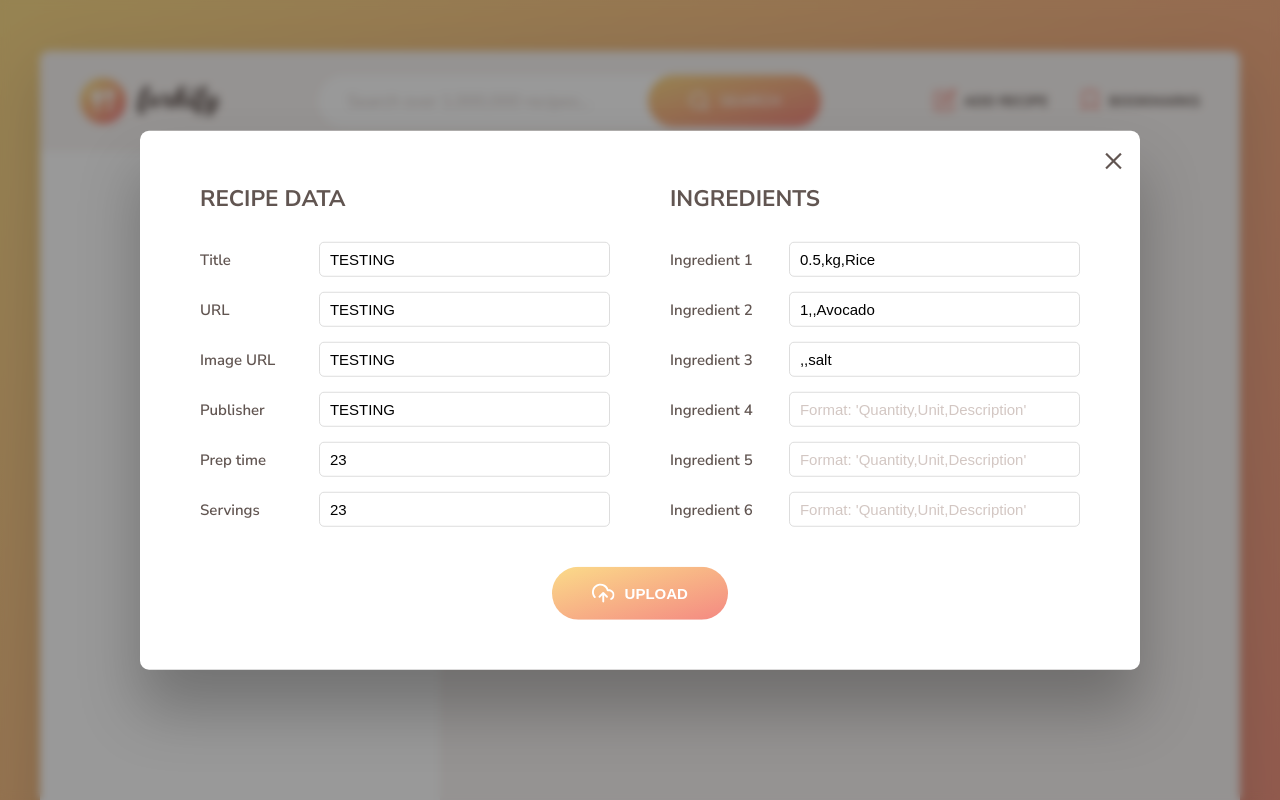
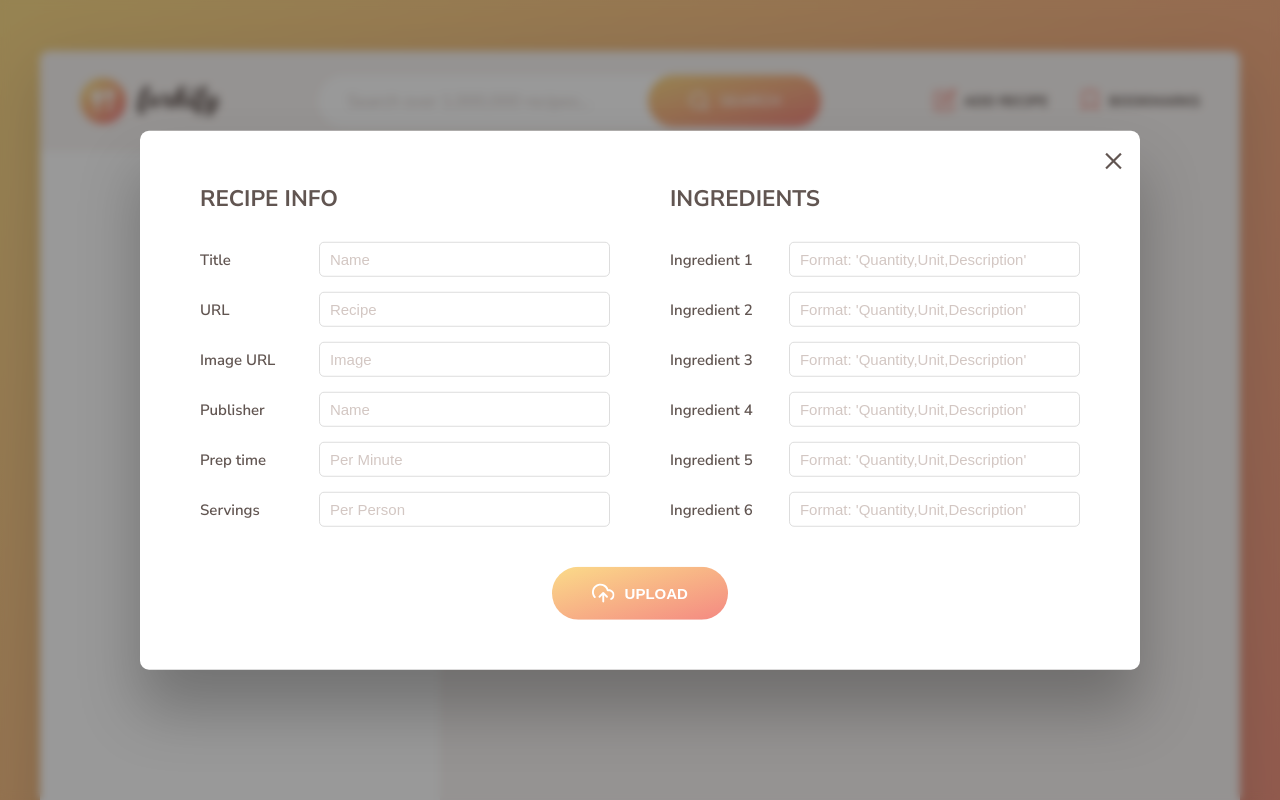
Before and after one commit to ChrisMartinezDesign/forkify-course-video, a website built with Parcel: page starter/index.html in a window 1280 px wide. Both pictures are taken after a click on the button "ADD RECIPE". Shown: the top 800 px of the page. Built offline with nearby package versions, Linux system fonts and the light colour scheme.

Commit message:
Update Add Recipe Form

```diff
--- a/starter/index.html
+++ b/starter/index.html
@@ -262,26 +262,36 @@
       <button class="btn--close-modal">&times;</button>
       <form class="upload">
         <div class="upload__column">
-          <h3 class="upload__heading">Recipe data</h3>
+          <h3 class="upload__heading">Recipe Info</h3>
           <label>Title</label>
-          <input value="TESTING" required name="title" type="text" />
+          <input required name="title" type="text" placeholder="Name" />
           <label>URL</label>
-          <input value="TESTING" required name="sourceUrl" type="text" />
+          <input required name="sourceUrl" type="text" placeholder="Recipe" />
           <label>Image URL</label>
-          <input value="TESTING" required name="image" type="text" />
+          <input required name="image" type="text" placeholder="Image" />
           <label>Publisher</label>
-          <input value="TESTING" required name="publisher" type="text" />
+          <input required name="publisher" type="text" placeholder="Name" />
           <label>Prep time</label>
-          <input value="23" required name="cookingTime" type="number" />
+          <input
+            required
+            name="cookingTime"
+            type="number"
+            placeholder="Per Minute"
+          />
           <label>Servings</label>
-          <input value="23" required name="servings" type="number" />
+          <input
+            required
+            name="servings"
+            type="number"
+            placeholder="Per Person"
+          />
         </div>
 
         <div class="upload__column">
           <h3 class="upload__heading">Ingredients</h3>
           <label>Ingredient 1</label>
           <input
-            value="0.5,kg,Rice"
+            \
             type="text"
             required
             name="ingredient-1"
@@ -289,14 +299,12 @@
           />
           <label>Ingredient 2</label>
           <input
-            value="1,,Avocado"
             type="text"
             name="ingredient-2"
             placeholder="Format: 'Quantity,Unit,Description'"
           />
           <label>Ingredient 3</label>
           <input
-            value=",,salt"
             type="text"
             name="ingredient-3"
             placeholder="Format: 'Quantity,Unit,Description'"
```
